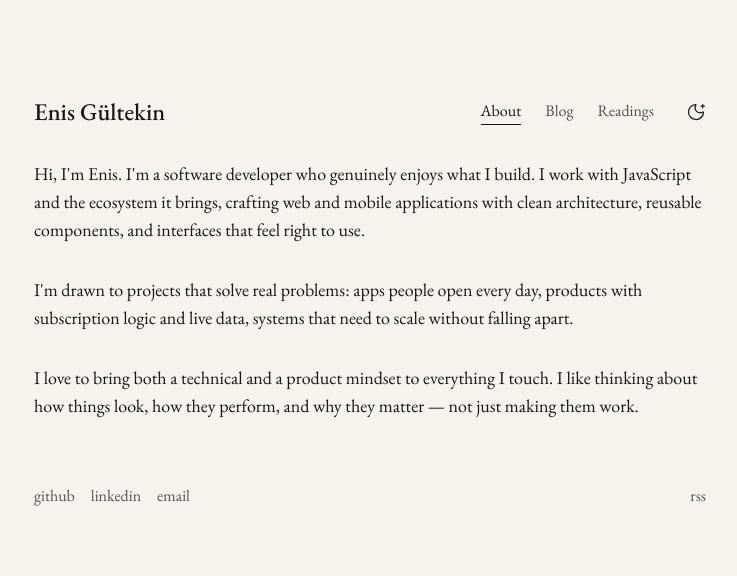
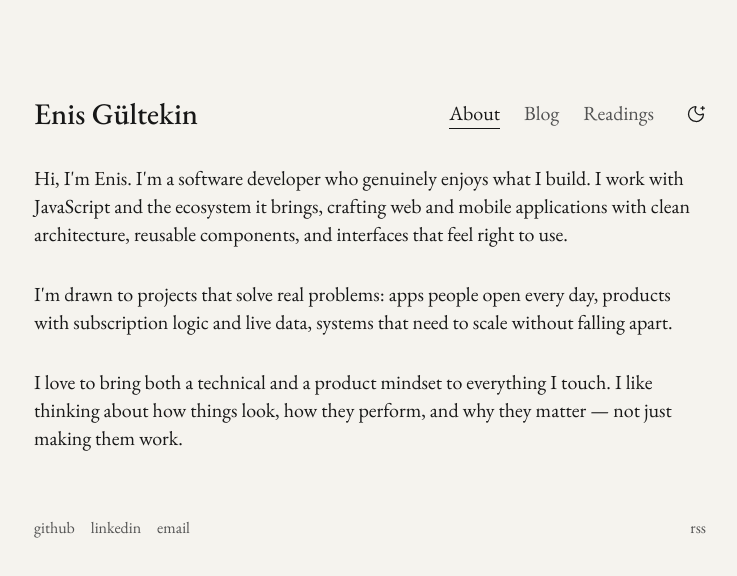
Before and after one commit to enisgultekinn/personal-website, a Next.js app: page /about-me in a window 1280 px wide. Shown: the top 576 px of the page, without its empty margins (270-1007 px from the left). Built offline with nearby package versions, Linux system fonts and the light colour scheme.

Commit message:
style: increase typography scale across site elements for improved readability

```diff
--- a/src/app/(main)/about-me/page.js
+++ b/src/app/(main)/about-me/page.js
@@ -10,18 +10,18 @@ export const metadata = {
 export default function AboutMe() {
   return (
     <section className="flex flex-col mt-8">
-      <p className="text-base md:text-lg text-neutral-900 dark:text-neutral-50">
+      <p className="text-base md:text-xl text-neutral-900 dark:text-neutral-50">
         Hi, I'm Enis. I'm a software developer who genuinely enjoys what I
         build. I work with JavaScript and the ecosystem it brings, crafting web
         and mobile applications with clean architecture, reusable components,
         and interfaces that feel right to use.
       </p>
-      <p className="text-base md:text-lg md:mt-8 mt-4 text-neutral-900 dark:text-neutral-50">
+      <p className="text-base md:text-xl md:mt-8 mt-4 text-neutral-900 dark:text-neutral-50">
         I'm drawn to projects that solve real problems: apps people open every
         day, products with subscription logic and live data, systems that need
         to scale without falling apart.
       </p>
-      <p className="text-base md:text-lg md:mt-8 mt-4 text-neutral-900 dark:text-neutral-50">
+      <p className="text-base md:text-xl md:mt-8 mt-4 text-neutral-900 dark:text-neutral-50">
         I love to bring both a technical and a product mindset to everything I
         touch. I like thinking about how things look, how they perform, and why
         they matter — not just making them work.
--- a/src/app/(main)/blog/page.js
+++ b/src/app/(main)/blog/page.js
@@ -4,8 +4,7 @@ import { alternates } from '@/config';
 
 export const metadata = {
   title: 'Blog',
-  description:
-    'Notes on JavaScript, experiences and the occasional tangent.',
+  description: 'Notes on JavaScript, experiences and the occasional tangent.',
   alternates: alternates('/blog')
 };
 
@@ -13,7 +12,7 @@ export default function BlogList() {
   const posts = allPosts.sort((a, b) => new Date(b.date) - new Date(a.date));
   return (
     <section className="flex flex-col mt-8">
-      <p className="text-base md:text-lg text-neutral-900 dark:text-neutral-400">
+      <p className="text-base md:text-xl text-neutral-900 dark:text-neutral-400">
         Notes on JavaScript, experiences and the occasional tangent.
       </p>
       <div className="flex flex-col mt-8">
--- a/src/app/(main)/page.js
+++ b/src/app/(main)/page.js
@@ -8,14 +8,14 @@ export default function Home() {
 
   return (
     <section className="flex flex-col">
-      <p className="text-base md:text-lg mt-8  text-neutral-900 dark:text-neutral-50">
+      <p className="text-base md:text-xl mt-8  text-neutral-900 dark:text-neutral-50">
         I&apos;m a frontend developer based in Istanbul. I consider writing and
         explaining things to be the most important part of truly learning a
         subject. I write and share blog posts about JavaScript and my
         experiences here. I also keep a list of the books I&apos;ve been
         reading.
       </p>
-      <span className="text-base md:text-lg mt-8 text-neutral-900 dark:text-neutral-50">
+      <span className="text-xl md:text-xl mt-8 text-neutral-900 dark:text-neutral-50">
         My latest blog posts:
       </span>
       <div className="gap-2 mt-4 flex flex-col">
@@ -23,7 +23,7 @@ export default function Home() {
           <Link
             key={post._meta.path}
             href={`/blog/${post._meta.path}`}
-            className="md:ml-4 ml-2 text-base md:text-lg flex flex-row items-center gap-4 text-neutral-900 dark:text-neutral-50 hover:text-neutral-700 dark:hover:text-neutral-400 transition-colors duration-300"
+            className="md:ml-4 ml-2 text-base md:text-xl flex flex-row items-center gap-4 text-neutral-900 dark:text-neutral-50 hover:text-neutral-700 dark:hover:text-neutral-400 transition-colors duration-300"
           >
             <div className="w-1 h-1 rounded-full bg-neutral-900 dark:bg-neutral-50" />
             {post.title}
--- a/src/app/(main)/readings/page.js
+++ b/src/app/(main)/readings/page.js
@@ -10,7 +10,7 @@ export const metadata = {
 export default function Readings() {
   return (
     <section className="flex flex-col mt-8">
-      <p className="text-base md:text-lg text-neutral-900 dark:text-neutral-400">
+      <p className="text-base md:text-xl text-neutral-900 dark:text-neutral-400">
         A running log of the books I’ve been reading.
       </p>
       <div className="p-6 border rounded-sm flex flex-col mt-8 dark:border-neutral-800 border-neutral-200">
--- a/src/app/blog/[slug]/page.js
+++ b/src/app/blog/[slug]/page.js
@@ -46,7 +46,7 @@ export default async function Blog({ params }) {
 
   return (
     <section className="mt-8 md:mt-24">
-      <h1 className="md:text-3xl text-2xl font-semibold">{post.title}</h1>
+      <h1 className="md:text-4xl text-2xl font-semibold">{post.title}</h1>
       <div className="flex flex-row items-center gap-2.5 text-neutral-700 dark:text-neutral-400 md:text-base text-sm mt-2  mb-4 md:mb-6">
         <time>
           {new Date(post.date).toLocaleDateString('en-US', {
--- a/src/components/BlogListItem.component.jsx
+++ b/src/components/BlogListItem.component.jsx
@@ -6,7 +6,7 @@ const BlogListItem = ({ post }) => {
       href={`/blog/${post._meta.path}`}
       className="flex flex-col translate-x-0 hover:translate-x-2 transition-transform duration-200 group py-2"
     >
-      <span className="text-neutral-900 dark:text-neutral-50 text-base md:text-lg dark:group-hover:text-neutral-200 group-hover:text-neutral-600 transition-colors duration-200">
+      <span className="text-neutral-900 dark:text-neutral-50 text-base md:text-xl dark:group-hover:text-neutral-200 group-hover:text-neutral-600 transition-colors duration-200">
         {post.title}
       </span>
     </Link>
--- a/src/components/Header.component.jsx
+++ b/src/components/Header.component.jsx
@@ -39,7 +39,7 @@ const Header = () => {
     <header className="mt-8 md:mt-24">
       <div className="flex flex-row justify-between items-center">
         <Link
-          className="text-lg md:text-2xl font-medium cursor-pointer text-neutral-900 dark:text-neutral-50"
+          className="text-lg md:text-3xl font-medium cursor-pointer text-neutral-900 dark:text-neutral-50"
           href="/"
         >
           Enis Gültekin
@@ -51,7 +51,7 @@ const Header = () => {
                 key={href}
                 href={href}
                 className={classNames(
-                  'relative text-sm md:text-base pb-0.5 group transition-colors duration-300',
+                  'relative text-sm md:text-xl pb-0.5 group transition-colors duration-300',
                   {
                     'text-neutral-900 dark:text-neutral-50':
                       currentPath === href,
--- a/src/components/Mdx.component.jsx
+++ b/src/components/Mdx.component.jsx
@@ -49,7 +49,7 @@ const components = {
   a: CustomLink,
   p: props => (
     <p
-      className="mb-6 leading-relaxed text-neutral-950 dark:text-neutral-50 text-base md:text-lg"
+      className="mb-6 leading-relaxed text-neutral-950 dark:text-neutral-50 text-base md:text-xl"
       {...props}
     >
       {props.children}
@@ -98,7 +98,7 @@ const components = {
   ),
   li: props => (
     <li
-      className="mb-3 leading-relaxed text-neutral-950 dark:text-neutral-100 text-base md:text-lg"
+      className="mb-3 leading-relaxed text-neutral-950 dark:text-neutral-100 text-base md:text-xl"
       {...props}
     >
       {props.children}
--- a/src/components/ReadingListItem.component.jsx
+++ b/src/components/ReadingListItem.component.jsx
@@ -5,7 +5,7 @@ const ReadingListItem = ({ item }) => {
       className="py-4 border-b border-neutral-200 dark:border-neutral-800 flex-row flex items-center group justify-between"
     >
       <div className="flex flex-col translate-x-0 hover:translate-x-2 transition-transform duration-200 flex-1">
-        <span className="text-neutral-900 dark:text-neutral-50 text-base md:text-lg dark:group-hover:text-neutral-200 group-hover:text-neutral-600 transition-colors duration-200">
+        <span className="text-neutral-900 dark:text-neutral-50 text-base md:text-xl dark:group-hover:text-neutral-200 group-hover:text-neutral-600 transition-colors duration-200">
           {item.title}
           <span className="text-xs md:text-sm text-neutral-900 dark:text-neutral-400 ml-2 italic">
             {item.author}
```
